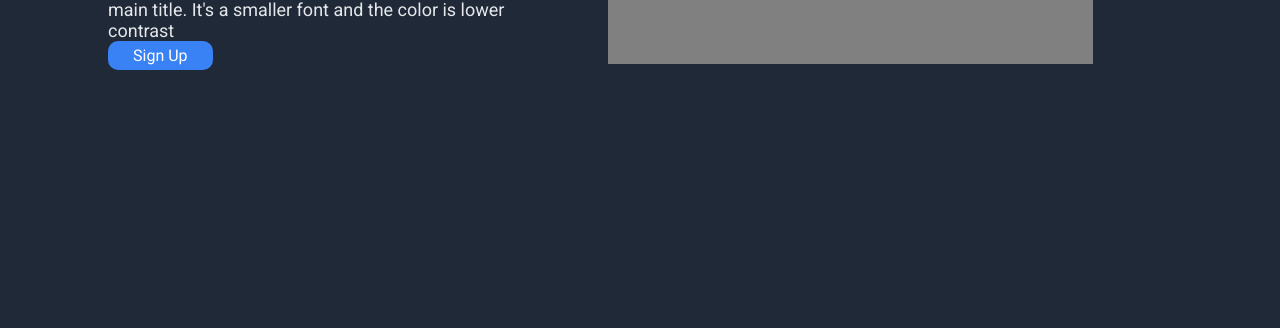
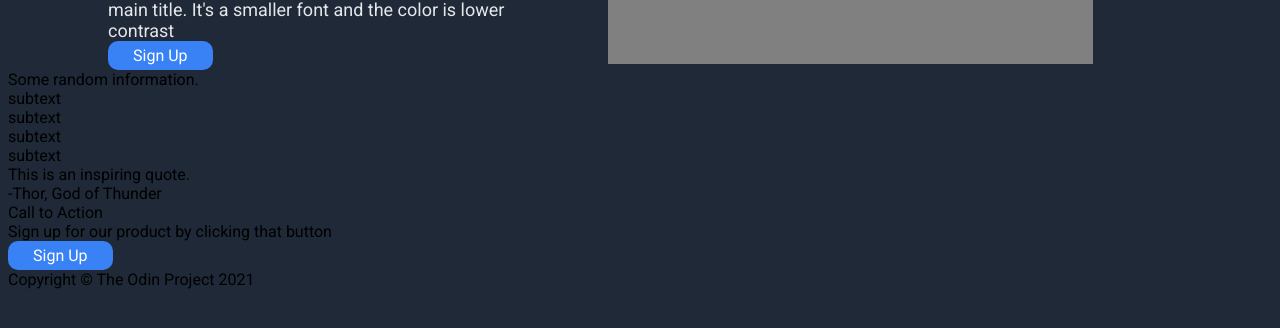
Before and after one commit to MoFullStack/LandingPage, a plain HTML site: page index.html in a window 1280 px wide. Shown: the part 294-622 px from the top of the page. Drawn offline with Linux system fonts and the light colour scheme.

Commit message:
Updated index.html

```diff
--- a/index.html
+++ b/index.html
@@ -23,5 +23,38 @@
             </div>
          <div class = "placeholder">this is a placeholder for an image</div>
     </div>
+    <div class = "information-container">
+        <div class = "information">Some random information.</div>
+        <div class="subtext-container">
+            <div class="subtext-wrapper">
+                <div class="subtext"></div>
+                <span class="label">subtext</span>
+            </div>
+            <div class="subtext-wrapper">
+                <div class="subtext"></div>
+                <span class="label">subtext</span>
+            </div>
+            <div class="subtext-wrapper">
+                <div class="subtext"></div>
+                <span class="label">subtext</span>
+            </div>
+            <div class="subtext-wrapper">
+                <div class="subtext"></div>
+                <span class="label">subtext</span>
+            </div>
+        </div>
+        <div class ="quote-container">
+            <div class="quote">This is an inspiring quote.</div>
+            <div class ="author">-Thor, God of Thunder</div>
+        </div>
+        <div class = "action-container">
+            <div class = "action-wrapper">
+                <div class = "action">Call to Action</div>
+                <div class = "action-secondary">Sign up for our product by clicking that button</div>
+            </div>
+            <div class = "sign-up white-border">Sign Up</div>
+        </div>
+    </div>
+    <div class = "footer">Copyright © The Odin Project 2021</div>
 </body>
 </html>
```
